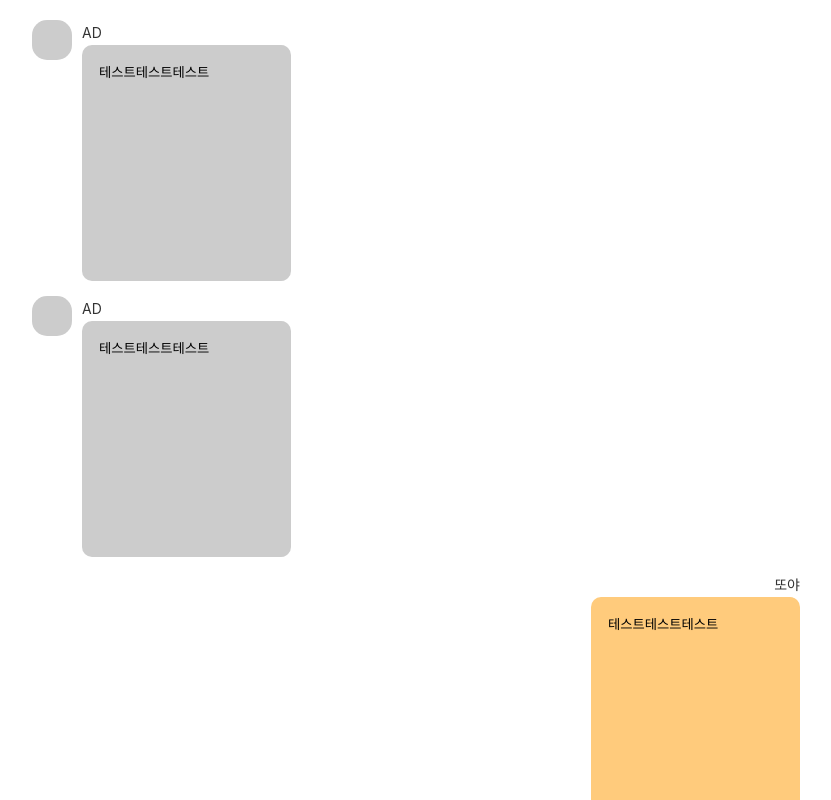
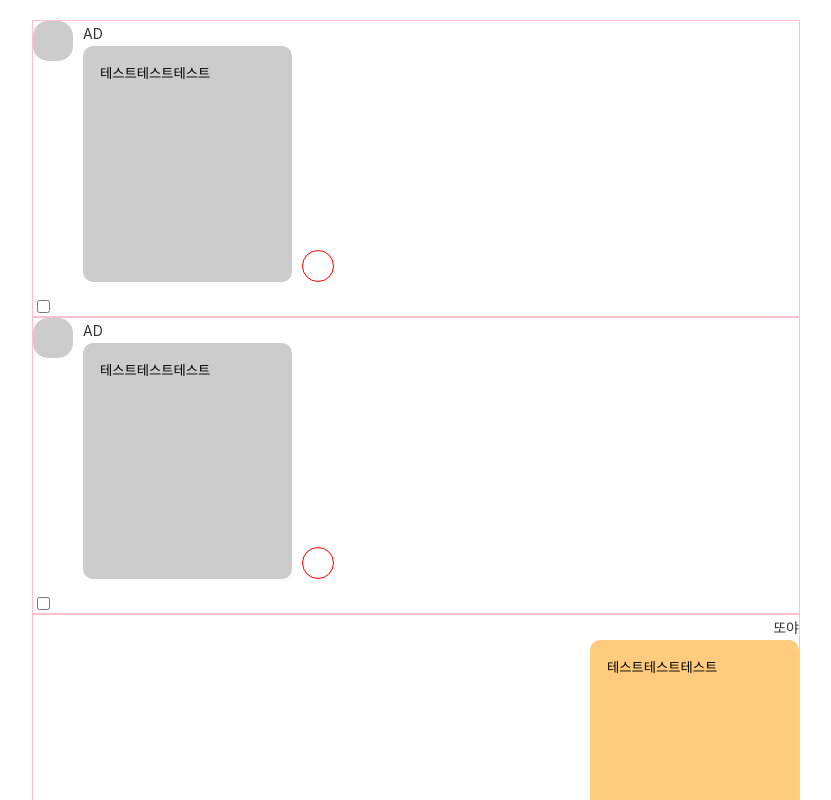
Before and after one commit to dmsdl950823/kakao_chat_export, a React (Create React App) app: page /chat in a window 1280 px wide. Shown: the top 800 px of the page, without its empty margins (224-1055 px from the left). Built offline with nearby package versions, Linux system fonts and the light colour scheme.

Commit message:
Updated #0802 체크박스 설정

```diff
--- a/src/App.tsx
+++ b/src/App.tsx
@@ -1,6 +1,5 @@
 import React from 'react'
 
-// import './style/App.css'
 import './style/common.scss'
 import './style/reset.css'
 import Routes from './routes'
--- a/src/component/Chat.tsx
+++ b/src/component/Chat.tsx
@@ -1,41 +1,74 @@
-import React from 'react'
+import React, { useState } from 'react'
 import '../style/chartlist.scss'
 
 type AppProps = {
   name: string
   content: string
-  me: boolean | undefined
+  me?: boolean | undefined
+  id: number
 }
 
-export default function Chat ({ name, content, me }: AppProps) {
-  const setStyle = () => {
-    return { height: '200px' }
-  }
+export default function Chat ({ item }: { item: AppProps }) {
+  const { name, content, me, id } = item
 
   // 채팅이 나인지 확인
   const setListType = (isMe: boolean | undefined) => {
     return {
       className: isMe ? '-list -me' : '-list',
-      image: isMe ? null : <div className="-image"></div>
+      image: isMe ? null : <div className="-image"></div>,
+      checkboxWrap: isMe ? '-checkbox-wrap -me' : '-checkbox-wrap -default',
+      checkbox: isMe ? '-checkbox -me' : '-checkbox -default'
     }
   }
 
-  return (
-    <li className={setListType(me).className}>
+  // 'check' 여부
+  const [checked, setChecked] = useState<boolean>(false)
+  const onChecked = (e: React.ChangeEvent<HTMLInputElement>) => {
+    setChecked(e.target.checked)
+    // console.log(e.target.checked, '진자 붕신')
+  }
+
+  const List = () => (
+    <li className={ setListType(me).className }>
         { setListType(me).image }
+        {checked}
 
       <div className="-profile">
-        {/* { setListType(me).name } */}
         <span className="name">{name}</span>
 
         <div className="-chat">
           <textarea
-            style={ setStyle() }
+            style={ { height: '200px' } }
             value={ content }
             readOnly
           />
+
+          <div className={ setListType(me).checkbox }>
+          </div>
         </div>
+        {/* /. 채팅 */}
       </div>
     </li>
   )
+
+  const Checkbox = () => (
+    <>
+      <label
+        htmlFor={`ID_${id}`}
+        className={ setListType(me).checkboxWrap }
+      >
+        <List />
+        <input
+          type="checkbox"
+          id={`ID_${id}`}
+          onChange={e => onChecked(e)}
+        />
+        {/* style={{ display: 'none' }} */}
+      </label>
+    </>
+  )
+
+  return (
+    <Checkbox />
+  )
 }
--- a/src/style/chartlist.scss
+++ b/src/style/chartlist.scss
@@ -70,3 +70,53 @@
   background-color: #FFF;
   border-radius: 10px 0 0 10px;
 } */
+
+
+.-checkbox-wrap {
+  border: 1px solid pink;
+  display: block;
+}
+
+.-checkbox {
+  border: 1px solid red;
+  position: absolute;
+  bottom: 0;
+  width: 30px;
+  height: 30px;
+  border-radius: 50%;
+  margin-left: 10px;
+  left: 100%;
+
+  .-default {
+
+  }
+
+  // input + label {
+  //   display: inline-block;
+  //   width: 30px;
+  //   height: 30px;
+  //   border-radius: 50%;
+  //   border: 2px solid #bcbcbc;
+  //   cursor: pointer;
+  // }
+
+  // input:checked + label::before {
+  //   content: '';
+  //   position: absolute;
+  //   width: 20px;
+  //   height: 20px;
+  //   top: 7px; left: 7px;
+  //   background-color: #bcbcbc;
+  //   border-radius: 50%;
+  // }
+
+  // &.-default {
+  //   margin-left: 10px;
+  //   left: 100%;
+  // }
+
+  // &.-me {
+  //   margin-right: 10px;
+  //   right: 100%;
+  // }
+}
--- a/src/view/ChatList.tsx
+++ b/src/view/ChatList.tsx
@@ -3,21 +3,19 @@ import Chat from '../component/Chat'
 
 export default function Home () {
   const numbers = [
-    { name: 'AD', content: '테스트테스트테스트', id: 0 },
-    { name: 'AD', content: '테스트테스트테스트', id: 1 },
-    { name: '또야', content: '테스트테스트테스트', id: 2, me: true },
-    { name: 'AD', content: '테스트테스트테스트', id: 3 },
-    { name: '또야', content: '테스트테스트테스트', id: 4, me: true },
-    { name: 'AD', content: '테스트테스트테스트', id: 5 }
+    { checked: false, name: 'AD', content: '테스트테스트테스트', id: 0 },
+    { checked: false, name: 'AD', content: '테스트테스트테스트', id: 1 },
+    { checked: false, name: '또야', content: '테스트테스트테스트', id: 2, me: true },
+    { checked: false, name: 'AD', content: '테스트테스트테스트', id: 3 },
+    { checked: false, name: '또야', content: '테스트테스트테스트', id: 4, me: true },
+    { checked: false, name: 'AD', content: '테스트테스트테스트', id: 5 }
   ]
 
-  const listItems = numbers.map(({ name, content, me, id }) => {
+  const listItems = numbers.map((data) => {
     return (
       <Chat
-        key={id}
-        me={me}
-        name={name}
-        content={content}
+        key={data.id}
+        item={data}
       />
     )
   })
```
